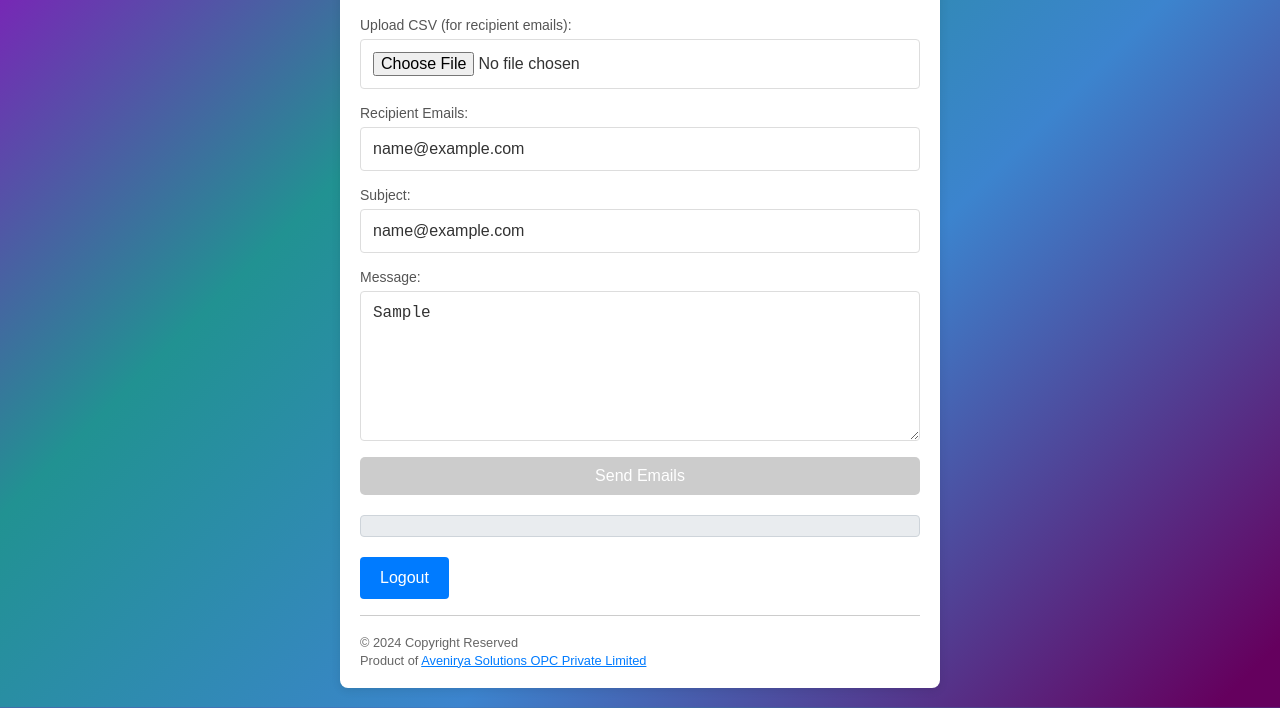
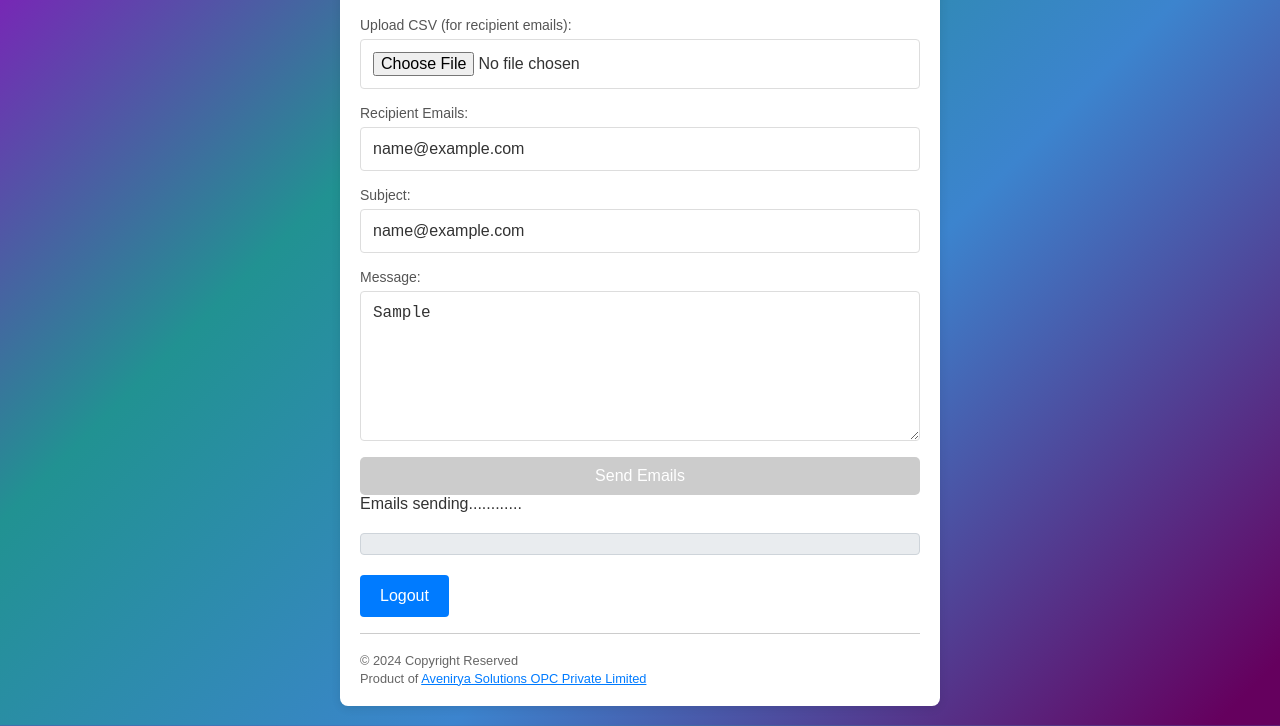
Before and after one commit to yashkolnure/bulkmailer, a website: page private/index.html in a window 1280 px wide. Both pictures are taken after typing "name@example.com", "name@example.com", "Sample" into the empty fields and a click on the button "Send Emails". Shown: the part 175-901 px from the top of the page. Drawn offline with nearby package versions, Linux system fonts and the light colour scheme; files that its build step writes are made by us from their sources; no server answers; files whose address does not match are found by name.

Commit message:
changes 22-09-10

```diff
--- a/private/index.html
+++ b/private/index.html
@@ -186,6 +186,9 @@ body {
 </script>
 
   <script>
+     document.getElementById('sendButton').addEventListener('click', function() {
+      document.getElementById('statusDiv').innerText = 'Emails sending............';
+     });
     const sendButton = document.getElementById('sendButton');
         const countdownDisplay = document.getElementById('countdown');
         const emailForm = document.getElementById('emailForm');
```
